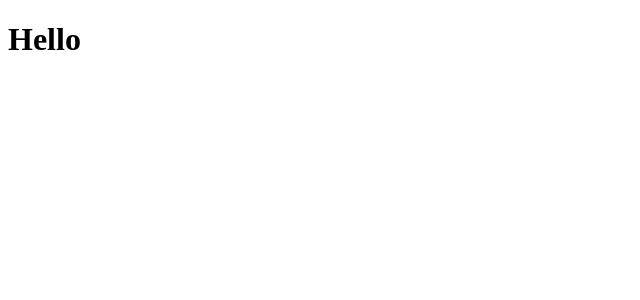
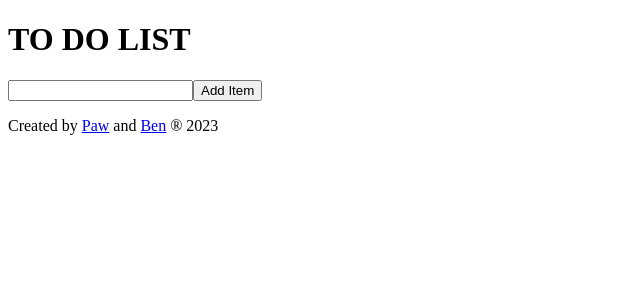
Before and after one commit to Szpytma/to-do-list, a React (Create React App) app: page / in a window 1280 px wide. Shown: the top 300 px of the page, without its empty margins (0-640 px from the left). Built offline with nearby package versions, Linux system fonts and the light colour scheme.

Commit message:
todo add item implemented

```diff
--- a/src/App.js
+++ b/src/App.js
@@ -1,9 +1,13 @@
+import Footer from "./components/Footer.jsx";
+import Header from "./components/Header";
+import Todo from "./components/Todo.jsx";
+
 function App() {
   return (
     <div className="App">
-      <header className="App-header">
-        <h1>Hello</h1>
-      </header>
+      <Header />
+      <Todo />
+      <Footer />
     </div>
   );
 }
--- /dev/null
+++ b/src/components/Footer.jsx
@@ -0,0 +1,21 @@
+function Footer() {
+  const paw = "https://github.com/Szpytma/";
+  const ben = "https://github.com/BGS89";
+  // TODO change it use new Date
+  let year = new Date().getFullYear();
+  return (
+    <footer>
+      Created by{" "}
+      <a href={paw} target="_blank" rel="noreferrer">
+        Paw
+      </a>{" "}
+      and{" "}
+      <a href={ben} target="_blank" rel="noreferrer">
+        Ben
+      </a>{" "}
+      ® {year}
+    </footer>
+  );
+}
+
+export default Footer;
--- /dev/null
+++ b/src/components/Header.jsx
@@ -0,0 +1,9 @@
+function Header() {
+  return (
+    <header>
+      <h1>TO DO LIST</h1>
+    </header>
+  );
+}
+
+export default Header;
--- /dev/null
+++ b/src/components/Todo.jsx
@@ -0,0 +1,32 @@
+import { useState } from "react";
+
+function Todo() {
+  const [todo, setTodo] = useState([]);
+  const [item, setItem] = useState("");
+  const handleSubmit = (event) => {
+    event.preventDefault();
+    const newItem = { id: todo.length + 1, task: item };
+    setTodo([...todo, newItem]);
+    setItem("");
+  };
+
+  return (
+    <form onSubmit={handleSubmit}>
+      <input
+        value={item}
+        onChange={(event) => setItem(event.target.value)}
+      ></input>
+
+      <button type="submit">Add Item</button>
+      <ol>
+        {todo.map((task) => (
+          <li key={task.id}>
+            {task.task} <input type="checkbox" key={task.id}></input>
+          </li>
+        ))}
+      </ol>
+    </form>
+  );
+}
+
+export default Todo;
```
